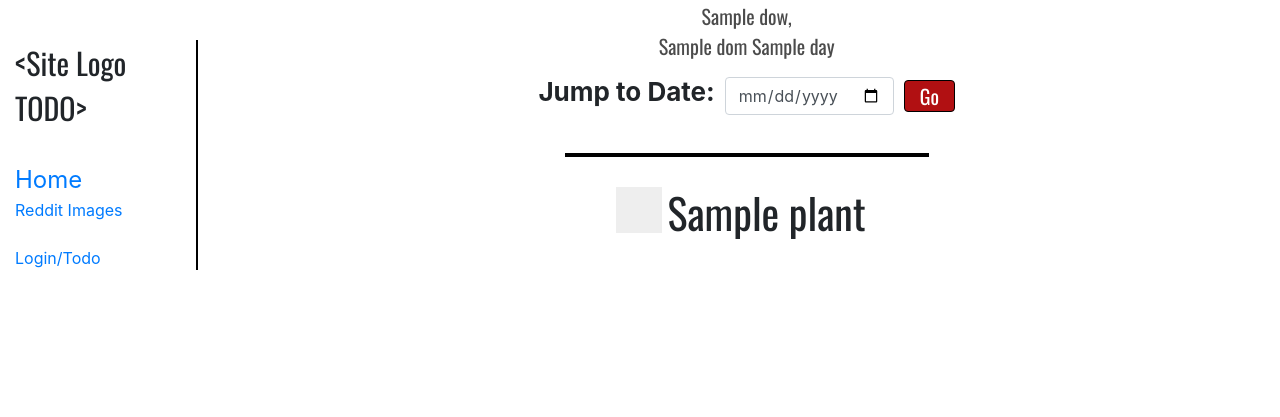
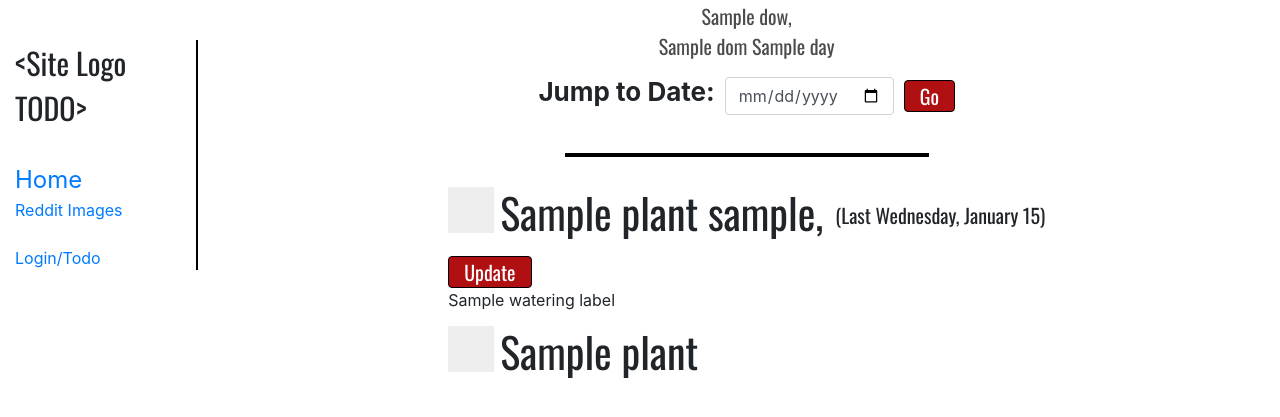
Before and after one commit to JI511/analyze_app, a Django app: template houseplants/templates/houseplants/watering_schedule.html in a window 1280 px wide. Shown: the top 417 px of the page. Run offline with Django 3.2, Linux system fonts and the light colour scheme; tables that the repository leaves empty hold one stand-in row (values such as "Sample post"); the template is opened without the code that fills it: values that come from a table or form of the project are taken from there, most other values are stand-ins (such as "Sample title", 1, 10 or a date in 2020); some libraries are stand-ins or nearby versions.

Commit message:
Progress with displaying waterings

```diff
--- a/houseplants/templates/houseplants/watering_schedule.html
+++ b/houseplants/templates/houseplants/watering_schedule.html
@@ -61,7 +61,7 @@
         <div class="watering_divider"></div>
         <br>
         <div>
-        {% if not watering %}
+            {% if user_plant_instances %}
                 <form action="" method="post">
                 {% csrf_token %}
                     {% for plant in user_plant_instances %}
@@ -74,10 +74,11 @@
                             <label class="oswald_midsize">(Last {{ plant.get_last_watered|convert_date }})</label>
                         </div>
                     {% endfor %}
-{# TODO           Should there be some kind of conformation page or button?#}
                 <button type="submit" class="watering_button" value="submit" name="plant_water_update">Update</button>
                 </form>
-        {% else %}
+            {% endif %}
+            {% if watering %}
+                <label>{{ watering_label }}</label>
                 {% for water in watering %}
                     <div style="display: flex; flex-direction: row; align-items: center;">
                         <label class="plant_label_container">{{ water.get_plant_name }}
@@ -88,6 +89,9 @@
                     </div>
                 {% endfor %}
             {% endif %}
+            {% if not watering and not user_plant_instances %}
+                <label>{{ watering_label }}</label>
+            {% endif %}
         </div>
     </div>
 {% endblock %}
```
Also changed, not shown: houseplants/views.py (+17 -0 lines). Lines whose indentation alone changed are shown as unchanged.
